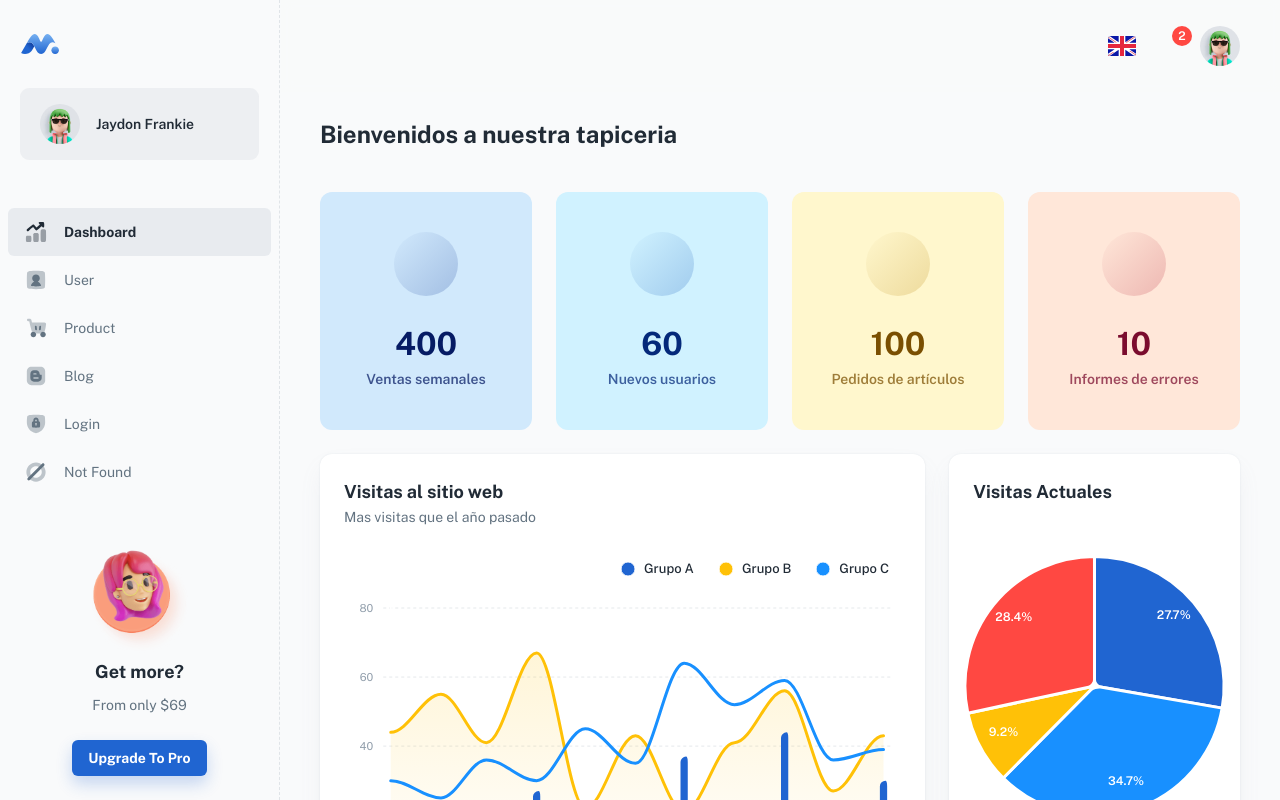
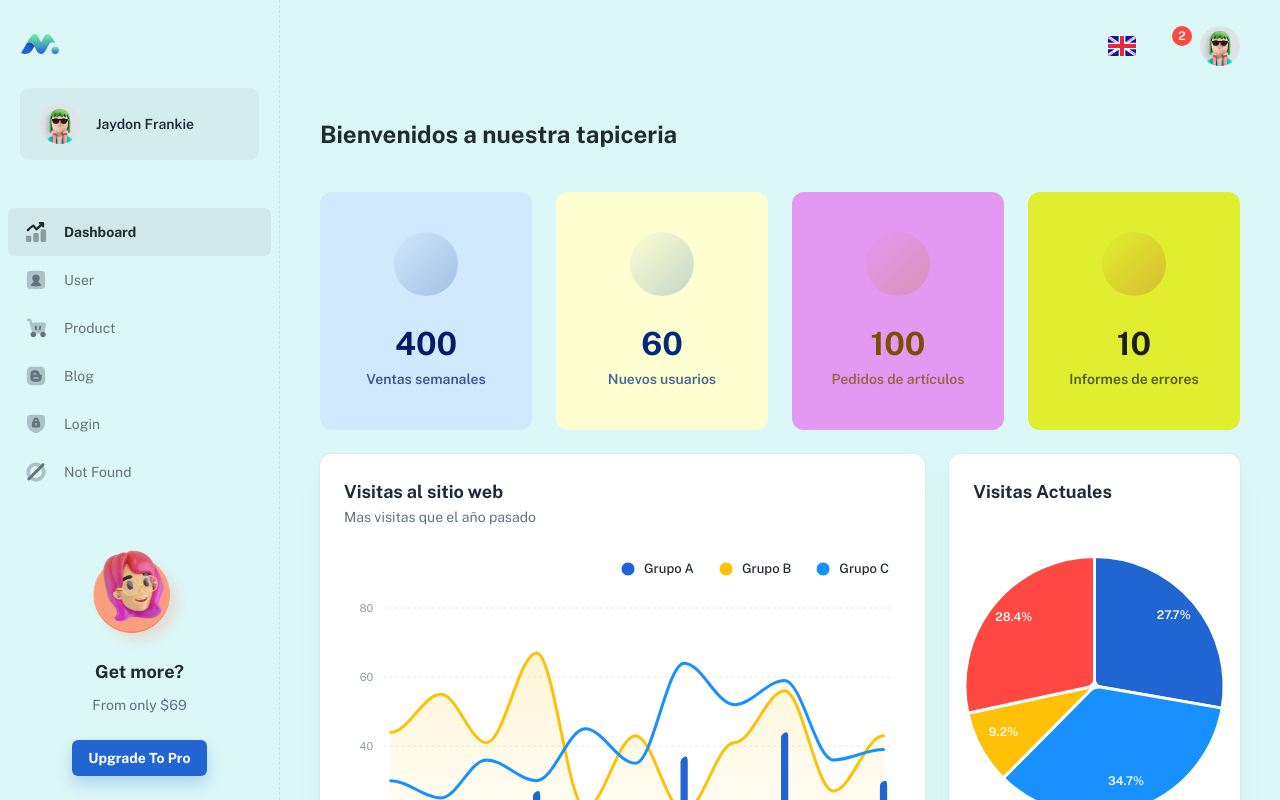
Before and after one commit to yeda07/libano_final, a React (Create React App) app: page /dashboard/app in a window 1280 px wide. Shown: the top 800 px of the page. Built offline with nearby package versions, Linux system fonts and the light colour scheme; some icons are missing; a web font is replaced by a local one.

Commit message:
change colors from palette.js file

```diff
--- a/src/theme/palette.js
+++ b/src/theme/palette.js
@@ -4,8 +4,8 @@ import { alpha } from '@mui/material/styles';
 
 // SETUP COLORS
 const GREY = {
-  0: '#FFFFFF',
-  100: '#F9FAFB',
+  0: '#DD2E4B',
+  100: '#DCF7F7',
   200: '#F4F6F8',
   300: '#DFE3E8',
   400: '#C4CDD5',
@@ -18,7 +18,7 @@ const GREY = {
 
 const PRIMARY = {
   lighter: '#D1E9FC',
-  light: '#76B0F1',
+  light: '#76F1A5',
   main: '#2065D1',
   dark: '#103996',
   darker: '#061B64',
@@ -26,7 +26,7 @@ const PRIMARY = {
 };
 
 const SECONDARY = {
-  lighter: '#D6E4FF',
+  lighter: '#8BDABF',
   light: '#84A9FF',
   main: '#3366FF',
   dark: '#1939B7',
@@ -35,7 +35,7 @@ const SECONDARY = {
 };
 
 const INFO = {
-  lighter: '#D0F2FF',
+  lighter: '#FEFFD0',
   light: '#74CAFF',
   main: '#1890FF',
   dark: '#0C53B7',
@@ -44,16 +44,16 @@ const INFO = {
 };
 
 const SUCCESS = {
-  lighter: '#E9FCD4',
+  lighter: '#8AA0E9',
   light: '#AAF27F',
   main: '#54D62C',
   dark: '#229A16',
-  darker: '#08660D',
+  darker: '#D2EBD4',
   contrastText: GREY[800],
 };
 
 const WARNING = {
-  lighter: '#FFF7CD',
+  lighter: '#E398F1',
   light: '#FFE16A',
   main: '#FFC107',
   dark: '#B78103',
@@ -62,11 +62,11 @@ const WARNING = {
 };
 
 const ERROR = {
-  lighter: '#FFE7D9',
+  lighter: '#E1EE2F',
   light: '#FFA48D',
   main: '#FF4842',
   dark: '#B72136',
-  darker: '#7A0C2E',
+  darker: '#1F1D1D',
   contrastText: '#fff',
 };
 
```
